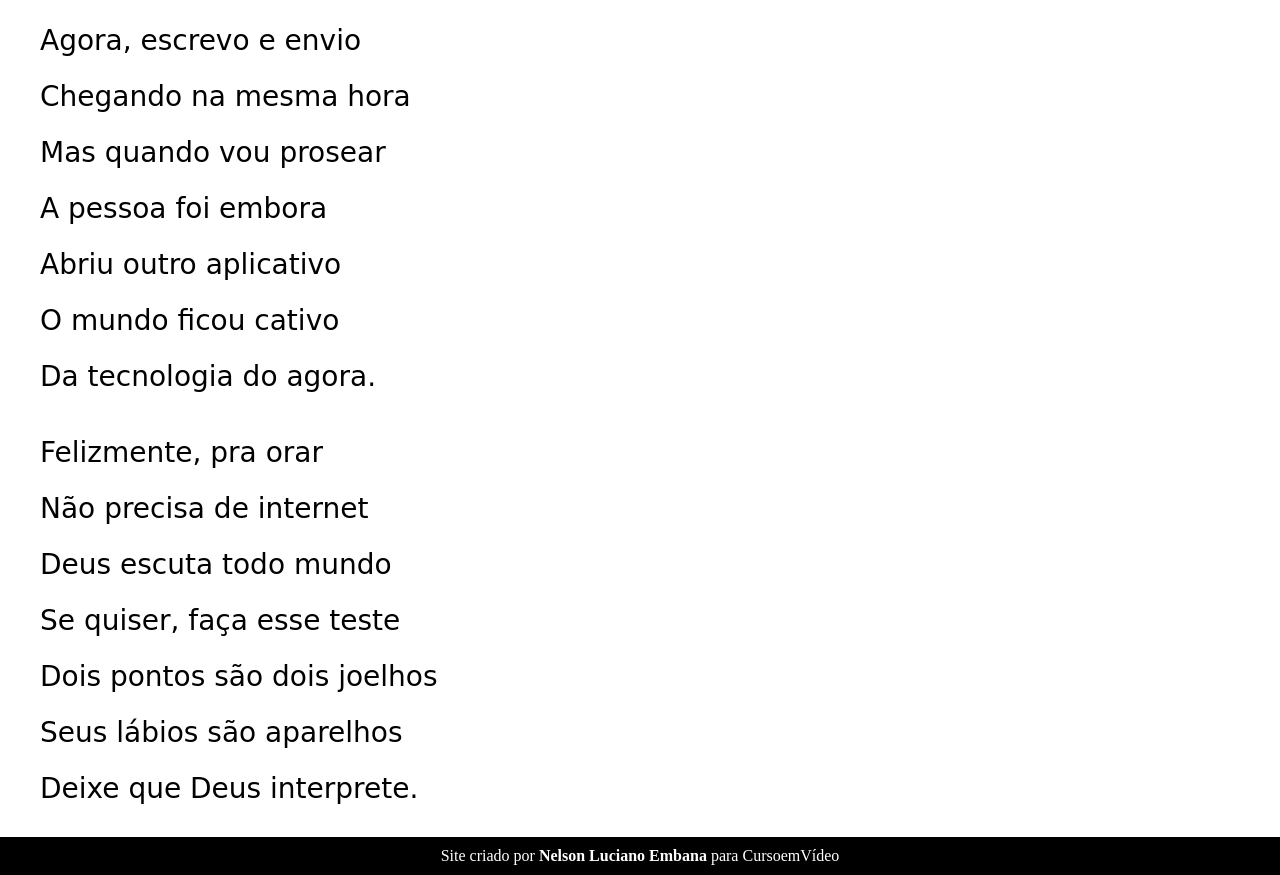
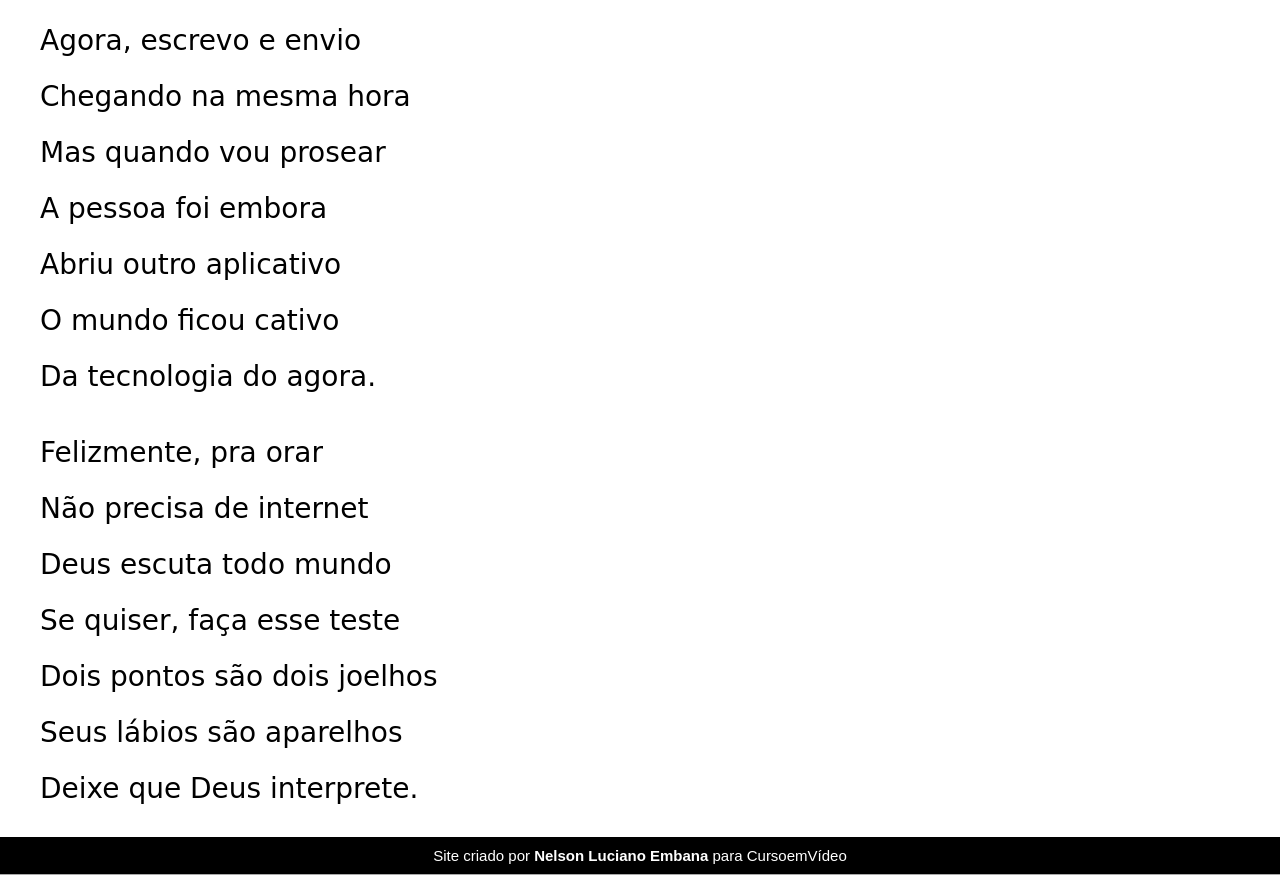
Before and after one commit to nelsonlucianoembana/projeto-cordel, a plain HTML site: page index.html in a window 1280 px wide. Shown: the part 2687-3562 px from the top of the page. Drawn offline with Linux system fonts and the light colour scheme.

Commit message:
mudando algumas fontes

```diff
--- a/estilo/style.css
+++ b/estilo/style.css
@@ -79,6 +79,7 @@ a{
 }
 header a:hover, footer a:hover{
     text-decoration: underline;
+    color: aqua;
 }
  /*a:hover{
     text-decoration: underline;
@@ -88,4 +89,6 @@ footer{
     background-color: black;
     text-align: center;
     color: white;
+    font-family: Arial, Helvetica, sans-serif;
+    font-size: 15px;
 }
--- a/index.html
+++ b/index.html
@@ -93,7 +93,7 @@
         </p>
     </section>
     <footer>
-        <p>Site criado por <a href="#">Nelson Luciano Embana</a> para CursoemVídeo</p>
+        <p>Site criado por <a href="https://github.com/nelsonlucianoembana" target="_blank">Nelson Luciano Embana</a> para CursoemVídeo</p>
     </footer>
 </body>
 </html>
```
